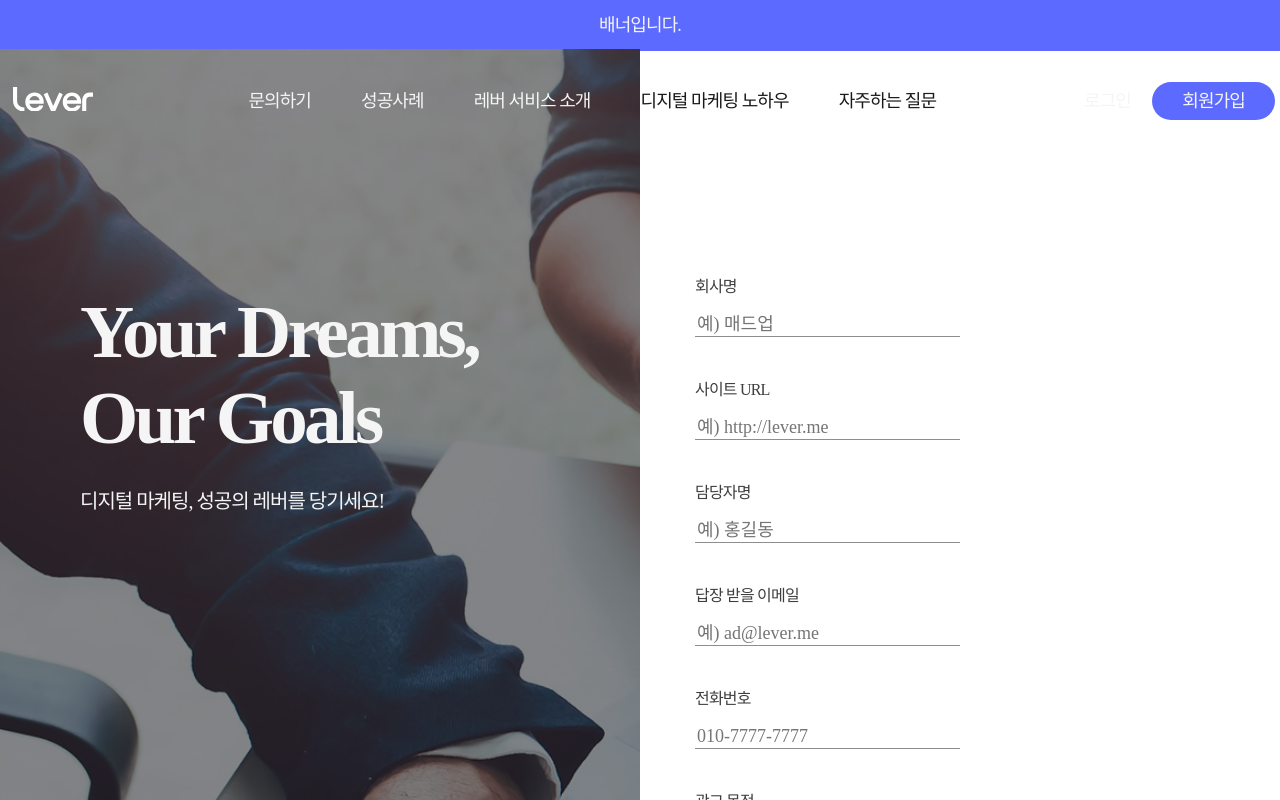
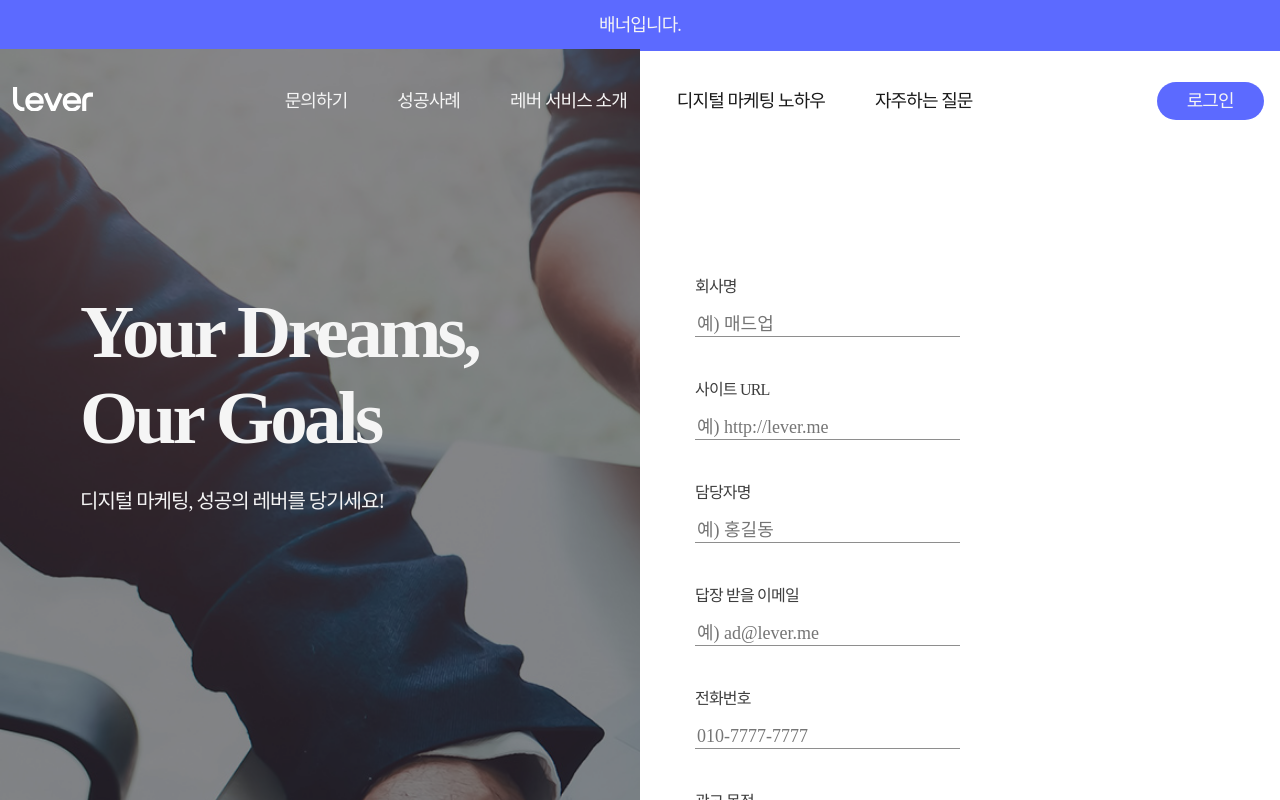
Before and after one commit to gorillaKim/react-landing-boilerplate, a Next.js app: page /index02 in a window 1280 px wide. Shown: the top 800 px of the page. Built offline with nearby package versions, Linux system fonts and the light colour scheme; a web font is replaced by a local one.

Commit message:
fixed: navbar 버튼 색상 조건부 변경

```diff
--- a/src/components/Navbar/Menu.tsx
+++ b/src/components/Navbar/Menu.tsx
@@ -153,16 +153,29 @@ const Menu: FC<MenuProps> = ({ isActive = false, clickToMove, mode }) => {
         )}
       </MenuCenter>
       <MenuRight>
+        {mode === 'A' ? (
+          <>
             <RightItem>
               <RightItemLink href="https://biz.lever.me/login" className="lever-login">
                 로그인
               </RightItemLink>
             </RightItem>
             <RightItem>
-          <RightItemLink href="https://biz.lever.me/signup" className="lever-signup">
+              <RightItemLink
+                href="https://biz.lever.me/signup"
+                className="lever-signup color-white"
+              >
                 회원가입
               </RightItemLink>
             </RightItem>
+          </>
+        ) : (
+          <RightItem>
+            <RightItemLink href="https://biz.lever.me/login" className="lever-login color-white">
+              로그인
+            </RightItemLink>
+          </RightItem>
+        )}
       </MenuRight>
     </MenuLayout>
   )
--- a/src/components/Navbar/index.tsx
+++ b/src/components/Navbar/index.tsx
@@ -23,7 +23,7 @@ const HeaderSection = styled(
     li a {
       color: var(--black);
     }
-    .lever-signup {
+    .color-white {
       color: var(--white);
     }
   }
```
Lines whose indentation alone changed are shown as unchanged.
